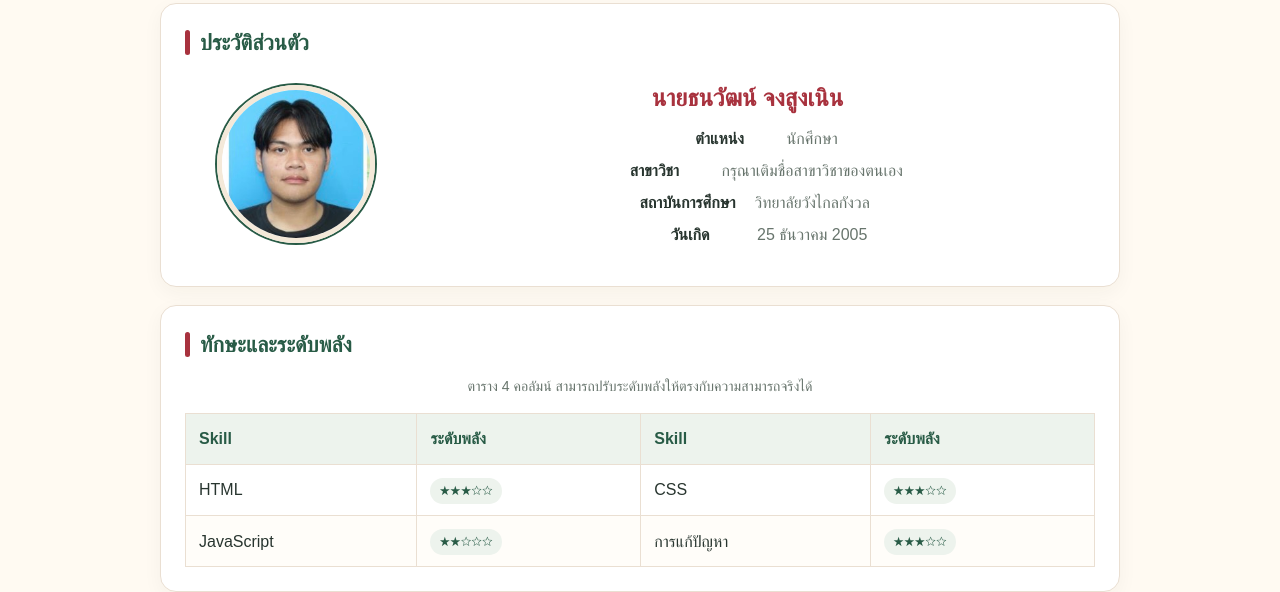
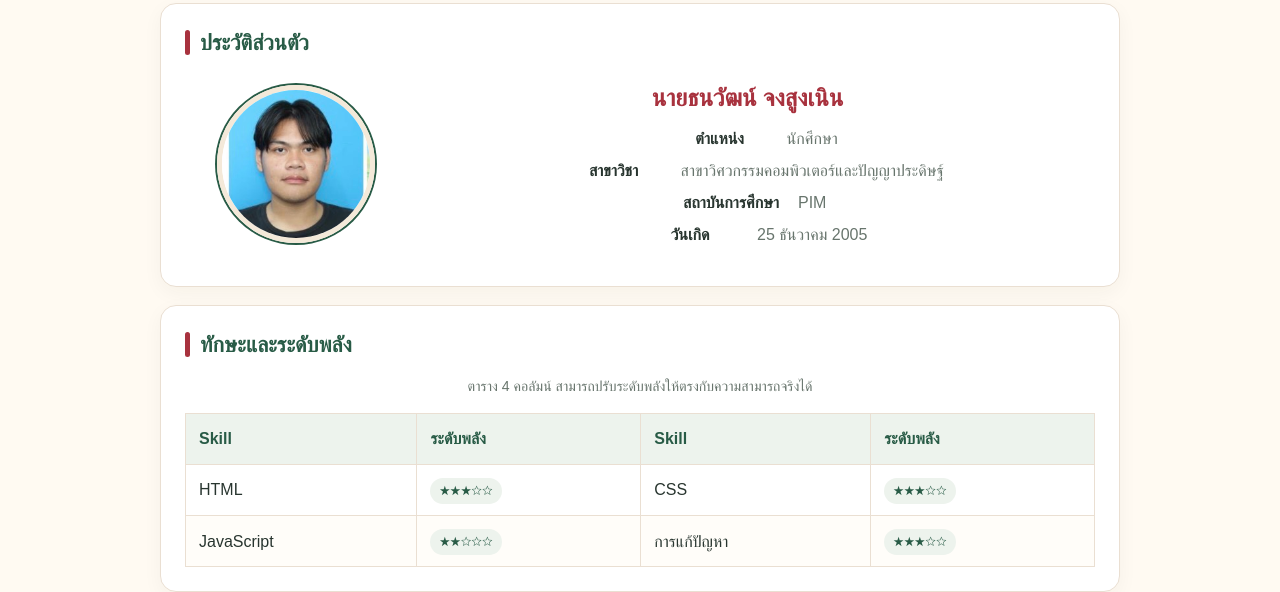
Before and after one commit to thanawatjongsungnern/My-Page, a plain HTML site: page index.html in a window 1280 px wide. Shown: the part 215-807 px from the top of the page. Drawn offline with Linux system fonts and the light colour scheme; a web font is replaced by a local one.

Commit message:
Update index.html

```diff
--- a/index.html
+++ b/index.html
@@ -1,7 +1,7 @@
 <!DOCTYPE html><html lang="th"><head><meta charset="UTF-8"><meta name="viewport" content="width=device-width,initial-scale=1"><title>MyPage v2 | ธนวัฒน์ จงสูงเนิน</title><link rel="stylesheet" href="style.css"></head><body>
 <header><div class="wrap nav"><a class="brand" href="index.html">🎄 TANAWAT <span>MY PAGE</span></a><nav class="navlinks"><a href="#profile">ประวัติส่วนตัว</a><a href="#skills">ทักษะ</a><a href="#favorite">อาหารที่ชอบ</a><a href="contact.html">ติดต่อ</a></nav></div></header>
 <main class="wrap"><div class="hero"><div class="eyebrow">✦ MERRY CHRISTMAS & WELCOME ✦</div><h1>My Personal Page</h1>
-<section class="panel" id="profile"><h2 class="section-title">ประวัติส่วนตัว</h2><table class="profile-table"><tr><td class="profile-photo-cell"><img class="profile-photo" src="assets/profile.jpg" alt="รูปโปรไฟล์ ธนวัฒน์ จงสูงเนิน"></td><td class="profile-details"><h2>นายธนวัฒน์ จงสูงเนิน</h2><p><strong>ตำแหน่ง</strong> นักศึกษา</p><p><strong>สาขาวิชา</strong> กรุณาเติมชื่อสาขาวิชาของตนเอง</p><p><strong>สถาบันการศึกษา</strong> วิทยาลัยวังไกลกังวล</p><p><strong>วันเกิด</strong> 25 ธันวาคม 2005</p></td></tr></table></section>
+<section class="panel" id="profile"><h2 class="section-title">ประวัติส่วนตัว</h2><table class="profile-table"><tr><td class="profile-photo-cell"><img class="profile-photo" src="assets/profile.jpg" alt="รูปโปรไฟล์ ธนวัฒน์ จงสูงเนิน"></td><td class="profile-details"><h2>นายธนวัฒน์ จงสูงเนิน</h2><p><strong>ตำแหน่ง</strong> นักศึกษา</p><p><strong>สาขาวิชา</strong> สาขาวิศวกรรมคอมพิวเตอร์และปัญญาประดิษฐ์</p><p><strong>สถาบันการศึกษา</strong> PIM </p><p><strong>วันเกิด</strong> 25 ธันวาคม 2005</p></td></tr></table></section>
 <section class="panel" id="skills"><h2 class="section-title">ทักษะและระดับพลัง</h2><p class="note">ตาราง 4 คอลัมน์ สามารถปรับระดับพลังให้ตรงกับความสามารถจริงได้</p><table class="data"><thead><tr><th>Skill</th><th>ระดับพลัง</th><th>Skill</th><th>ระดับพลัง</th></tr></thead><tbody><tr><td>HTML</td><td><span class="badge">★★★☆☆</span></td><td>CSS</td><td><span class="badge">★★★☆☆</span></td></tr><tr><td>JavaScript</td><td><span class="badge">★★☆☆☆</span></td><td>การแก้ปัญหา</td><td><span class="badge">★★★☆☆</span></td></tr></tbody></table></section>
 <section class="panel" id="favorite"><h2 class="section-title">อาหาร 3 อย่างที่ชอบทาน</h2><ol class="food-list"><li>แกงมัสมั่น</li><li>ข้าวมันไก่</li><li>ไก่ทอด</li></ol><p class="note">* แก้ไขรายการอาหารให้ตรงกับสิ่งที่ชอบจริงได้ในไฟล์ index.html</p></section>
 <section class="panel"><h2 class="section-title">การศึกษาและประสบการณ์</h2><table class="data"><thead><tr><th>หัวข้อ</th><th>รายละเอียด</th></tr></thead><tbody><tr><td>ประถมศึกษา</td><td>โรงเรียนวังข่อย</td></tr><tr><td>มัธยมศึกษาตอนต้น</td><td>โรงเรียนวังไกลกังวลในพระบรมราชูปถัมภ์</td></tr><tr><td>ปวช.</td><td>วิทยาลัยวังไกลกังวล</td></tr><tr><td>ฝึกงาน</td><td>ร้าน Best IT ที่หัวหิน และศูนย์ข้อมูล วิทยาลัยวังไกลกังวล</td></tr><tr><td>ผลงาน</td><td>เว็บไซต์เติมเกมออนไลน์ (โปรเจกต์จบ)</td></tr></tbody></table><div class="actions"><a class="btn" href="contact.html">✉ ไปยังหน้าติดต่อ</a></div></section></main>
```
